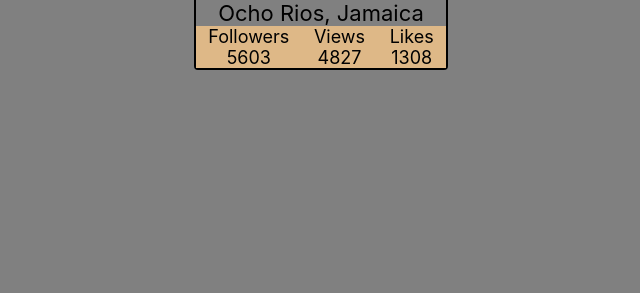
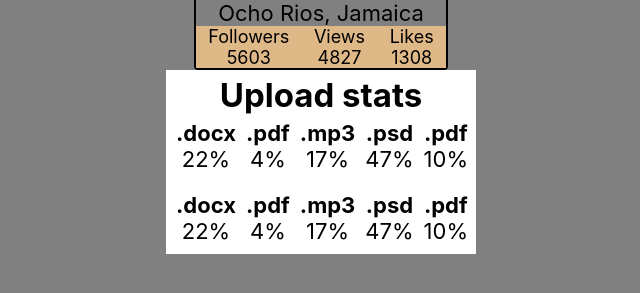
Before and after one commit to yevhenpodoliaka/goit-react-hw-01-components, a React (Create React App) app: page / in a window 1280 px wide. Shown: the part 257-550 px from the top of the page, without its empty margins (319-959 px from the left). Built offline with nearby package versions, Linux system fonts and the light colour scheme.

Commit message:
create task2

```diff
--- a/src/components/App.jsx
+++ b/src/components/App.jsx
@@ -27,7 +27,7 @@ export const App = () => {
         stats={user.stats}
       />
      <Statistics title="Upload stats" stats={statistics} />
-<Statistics stats={statistics} />
+    <Statistics stats={statistics} />
     </div>
   );
 };
--- a/src/components/Statistics/Statistics.jsx
+++ b/src/components/Statistics/Statistics.jsx
@@ -1,13 +1,31 @@
 import PropTypes from 'prop-types';
-import './Statistics.module.css'
+import s from './Statistics.module.css';
 
-function Statistics({title ,stats }) {
+function Statistics({ title, stats }) {
+  return (
+    <section className={s.section}>
+      {title && <h2 className={s.title}>{title}</h2>}
 
-
-
+      <ul className={s.statList}>
+        {stats.map(el => (
+          <li key={el.id} className={s.statItem}>
+            <span className={s.label}>{el.label}</span>
+            <span className={s.percentage}>{el.percentage}%</span>
+          </li>
+        ))}
+      </ul>
+    </section>
+  );
 }
 Statistics.prototypes = {
+  title: PropTypes.string,
+  stats: PropTypes.arrayOf(
+    PropTypes.shape({
+      id: PropTypes.number,
+      label: PropTypes.string,
+      percentage: PropTypes.number,
+    })
+  ),
+};
 
-}
-
-export default Statistics
+export default Statistics;
--- a/src/components/Statistics/Statistics.module.css
+++ b/src/components/Statistics/Statistics.module.css
@@ -0,0 +1,23 @@
+.section{
+    width: 300px;
+    background-color: #fff;
+    padding: 5px;
+}
+.title{
+    text-align: center;
+}
+.label{
+font-weight: bold;
+}
+.statList{
+    display: flex;
+    align-items: center;
+    justify-content: space-around;
+}
+.statItem{
+    display: flex;
+   flex-direction: column;
+    align-items: center;
+    padding: 5px;
+
+}
```
Also changed, not shown: 1 other file (tests, documents, lock files or other folders).
